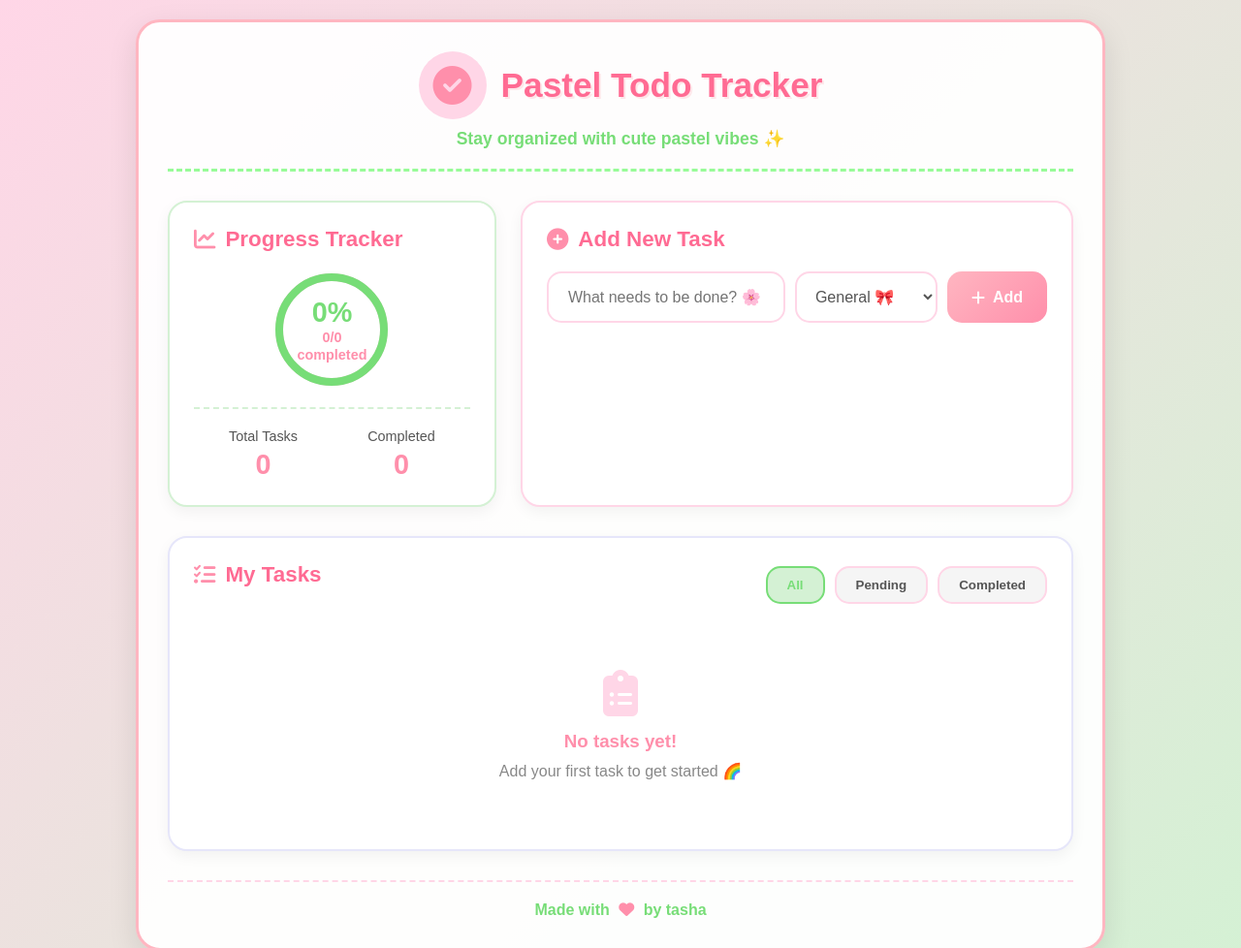
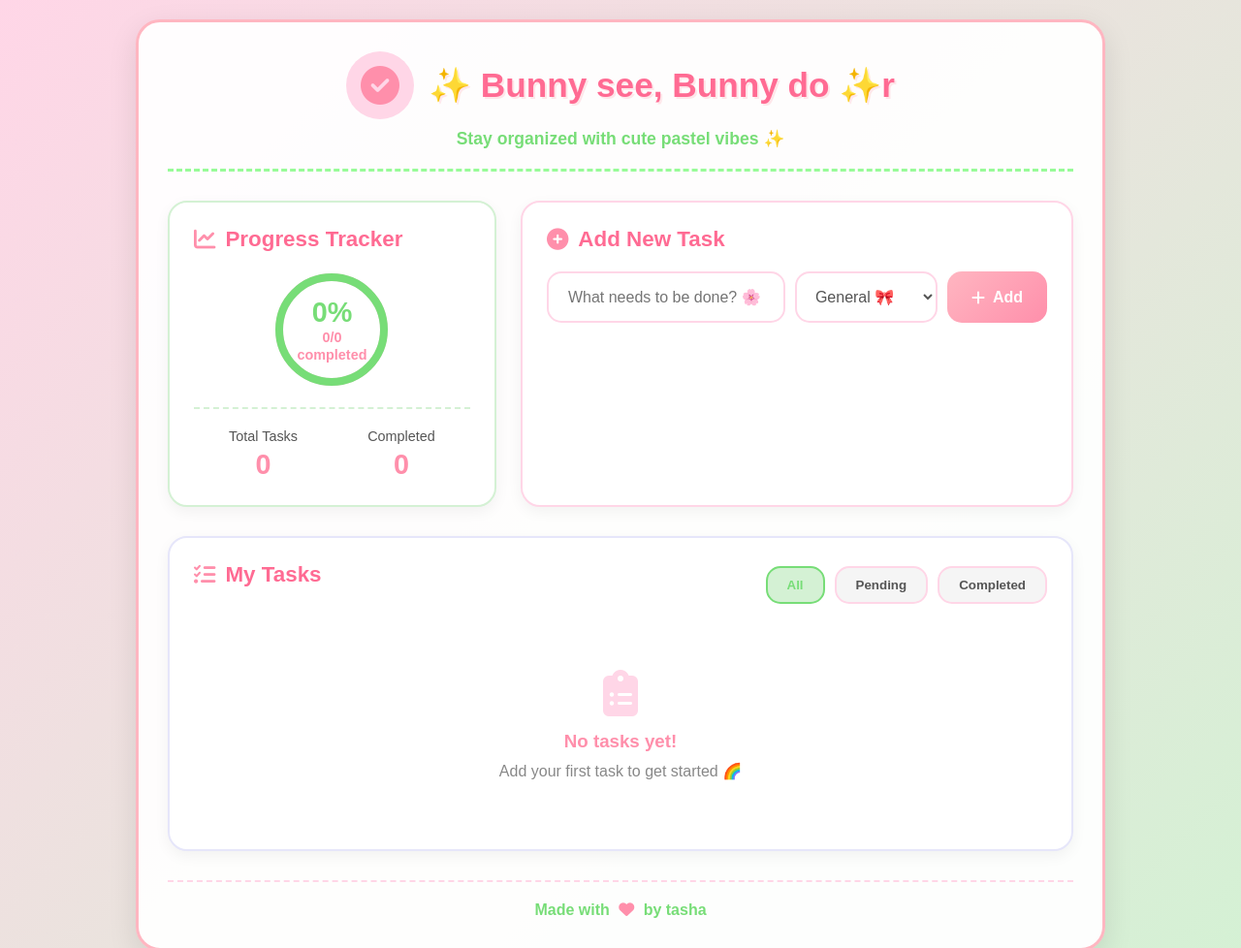
Before and after one commit to tasha404/todo-tracker, a plain HTML site: page frontend/index.html in a window 1280 px wide. Shown: the top 978 px of the page at 97% size. Drawn offline with Linux system fonts and the light colour scheme; no server answers.

Commit message:
Update index.html

```diff
--- a/frontend/index.html
+++ b/frontend/index.html
@@ -3,7 +3,7 @@
 <head>
     <meta charset="UTF-8">
     <meta name="viewport" content="width=device-width, initial-scale=1.0">
-    <title>✨ Bunny see, Bunny do ✨</title>
+    <title>Bunny Do</title>
     <link rel="stylesheet" href="style.css">
     <link rel="stylesheet" href="https://cdnjs.cloudflare.com/ajax/libs/font-awesome/6.4.0/css/all.min.css">
 </head>
@@ -12,7 +12,7 @@
         <header>
             <div class="logo">
                 <i class="fas fa-check-circle"></i>
-                <h1>Pastel Todo Tracker</h1>
+                <h1>✨ Bunny see, Bunny do ✨r</h1>
             </div>
             <p class="subtitle">Stay organized with cute pastel vibes ✨</p>
         </header>
```
